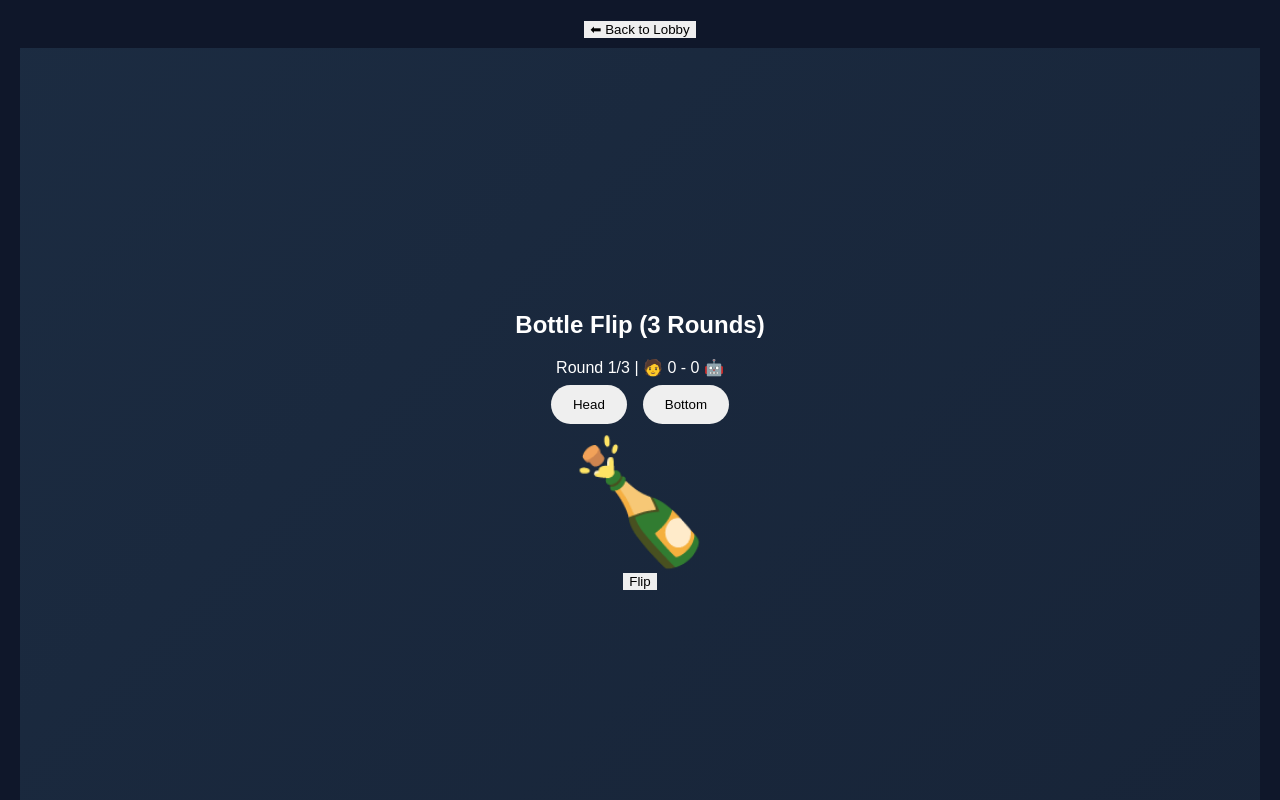
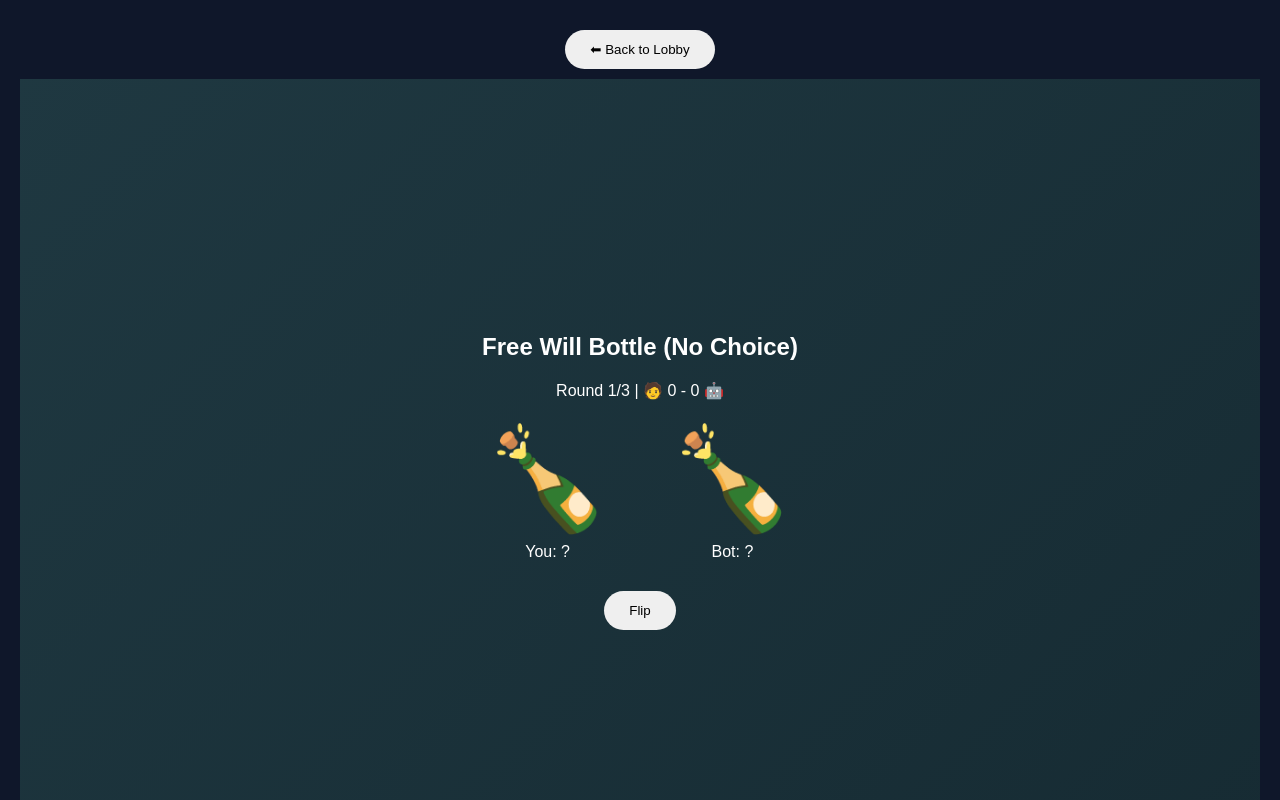
Before and after one commit to annamoyosore/win9ja, a React (Vite) app: page / in a window 1280 px wide. Both pictures are taken after a click on the button "🍾 Bottle Flip". Built offline with nearby package versions, Linux system fonts and the light colour scheme.

Commit message:
Update BottleGame.jsx

```diff
--- a/src/BottleGame.jsx
+++ b/src/BottleGame.jsx
@@ -1,15 +1,17 @@
 import { useState, useRef } from "react";
 
-export default function BottleGame() {
-  const [playerChoice, setPlayerChoice] = useState(null);
-  const [botChoice, setBotChoice] = useState(null);
-
+export default function FreeWillBottleGame() {
+  const [round, setRound] = useState(1);
   const [playerScore, setPlayerScore] = useState(0);
   const [botScore, setBotScore] = useState(0);
-  const [round, setRound] = useState(1);
+
+  const [playerResult, setPlayerResult] = useState(null);
+  const [botResult, setBotResult] = useState(null);
+
+  const [rotationPlayer, setRotationPlayer] = useState(0);
+  const [rotationBot, setRotationBot] = useState(0);
 
   const [spinning, setSpinning] = useState(false);
-  const [rotation, setRotation] = useState(0);
   const [result, setResult] = useState("");
   const [gameOver, setGameOver] = useState(false);
 
@@ -38,64 +40,54 @@ export default function BottleGame() {
     setTimeout(() => osc.stop(), 150);
   };
 
-  // 🎯 RESULT
+  // 🎯 RANDOM OUTCOME
   const getOutcome = () => (Math.random() < 0.5 ? "HEAD" : "BOTTOM");
-
-  const choose = (choice) => {
-    if (spinning || gameOver) return;
-    setPlayerChoice(choice);
-    setResult("");
-  };
 
   const spin = () => {
     if (spinning || gameOver) return;
-
-    if (!playerChoice) {
-      setResult("⚠️ Choose Head or Bottom first");
-      return;
-    }
 
     setSpinning(true);
     setResult("");
 
     playSound("spin");
 
-    // 🔐 lock outcomes
-    const outcome = getOutcome();
-    const botPick = Math.random() < 0.5 ? "HEAD" : "BOTTOM";
-    setBotChoice(botPick);
+    const playerFlip = getOutcome();
+    const botFlip = getOutcome();
 
-    let targetAngle =
+    setPlayerResult(playerFlip);
+    setBotResult(botFlip);
+
+    // 🎯 rotation zones
+    const getAngle = (outcome) =>
       outcome === "HEAD"
         ? Math.random() * 150 + 10
         : Math.random() * 150 + 180;
 
-    const finalRotation =
-      Math.floor(Math.random() * 720) + 1080 + targetAngle;
-
-    setRotation(finalRotation);
+    setRotationPlayer(Math.floor(Math.random() * 720) + 1080 + getAngle(playerFlip));
+    setRotationBot(Math.floor(Math.random() * 720) + 1080 + getAngle(botFlip));
 
     setTimeout(() => {
       let newPlayerScore = playerScore;
       let newBotScore = botScore;
 
-      if (outcome === playerChoice) {
+      // 🧠 RULE: HEAD beats BOTTOM
+      if (playerFlip === botFlip) {
+        setResult("⚖️ Draw Round");
+      } else if (playerFlip === "HEAD") {
         newPlayerScore++;
         setPlayerScore(newPlayerScore);
-        setResult("🎉 You scored!");
+        setResult("🎉 You Win Round!");
         playSound("win");
-      } else if (outcome === botPick) {
+      } else {
         newBotScore++;
         setBotScore(newBotScore);
-        setResult("🤖 Bot scored!");
+        setResult("🤖 Bot Wins Round!");
         playSound("lose");
-      } else {
-        setResult("⚖️ No point this round");
       }
 
       setSpinning(false);
 
-      // 🔄 Next round or end
+      // 🔚 End after 3 rounds
       setTimeout(() => {
         if (round === 3) {
           if (newPlayerScore > newBotScore) {
@@ -108,20 +100,19 @@ export default function BottleGame() {
           setGameOver(true);
         } else {
           setRound((r) => r + 1);
-          setPlayerChoice(null);
         }
       }, 800);
     }, 2000);
   };
 
   const resetGame = () => {
+    setRound(1);
     setPlayerScore(0);
     setBotScore(0);
-    setRound(1);
     setGameOver(false);
     setResult("");
-    setPlayerChoice(null);
-    setBotChoice(null);
+    setPlayerResult(null);
+    setBotResult(null);
   };
 
   return (
@@ -133,9 +124,9 @@ export default function BottleGame() {
           flex-direction: column;
           align-items: center;
           justify-content: center;
+          color: white;
           font-family: Arial;
-          color: white;
-          background: linear-gradient(-45deg, #141e30, #243b55);
+          background: linear-gradient(-45deg, #0f2027, #203a43, #2c5364);
           background-size: 400% 400%;
           animation: bg 10s ease infinite;
         }
@@ -146,22 +137,28 @@ export default function BottleGame() {
           100% {background-position: 0% 50%;}
         }
 
-        .controls button {
-          margin: 8px;
-          padding: 12px 22px;
+        .arena {
+          display: flex;
+          gap: 60px;
+          margin: 20px;
+        }
+
+        .bottle {
+          font-size: 100px;
+          transition: transform 2s ease;
+        }
+
+        .label {
+          text-align: center;
+          margin-top: 5px;
+        }
+
+        button {
+          padding: 12px 25px;
           border-radius: 25px;
           border: none;
           cursor: pointer;
-        }
-
-        .active {
-          transform: scale(1.1);
-          box-shadow: 0 0 10px white;
-        }
-
-        .bottle {
-          font-size: 120px;
-          transition: transform 2s ease;
+          margin-top: 10px;
         }
 
         .result {
@@ -171,33 +168,32 @@ export default function BottleGame() {
       `}</style>
 
       <div className="container">
-        <h2>Bottle Flip (3 Rounds)</h2>
+        <h2>Free Will Bottle (No Choice)</h2>
 
         <div>
           Round {round}/3 | 🧑 {playerScore} - {botScore} 🤖
         </div>
 
-        <div className="controls">
-          <button
-            className={playerChoice === "HEAD" ? "active" : ""}
-            onClick={() => choose("HEAD")}
+        <div className="arena">
+          <div>
+            <div
+              className="bottle"
+              style={{ transform: `rotate(${rotationPlayer}deg)` }}
             >
-            Head
-          </button>
-
-          <button
-            className={playerChoice === "BOTTOM" ? "active" : ""}
-            onClick={() => choose("BOTTOM")}
-          >
-            Bottom
-          </button>
+              🍾
+            </div>
+            <div className="label">You: {playerResult || "?"}</div>
           </div>
 
+          <div>
             <div
               className="bottle"
-          style={{ transform: `rotate(${rotation}deg)` }}
+              style={{ transform: `rotate(${rotationBot}deg)` }}
             >
               🍾
+            </div>
+            <div className="label">Bot: {botResult || "?"}</div>
+          </div>
         </div>
 
         <button onClick={spin} disabled={spinning}>
```
Lines whose indentation alone changed are shown as unchanged.
